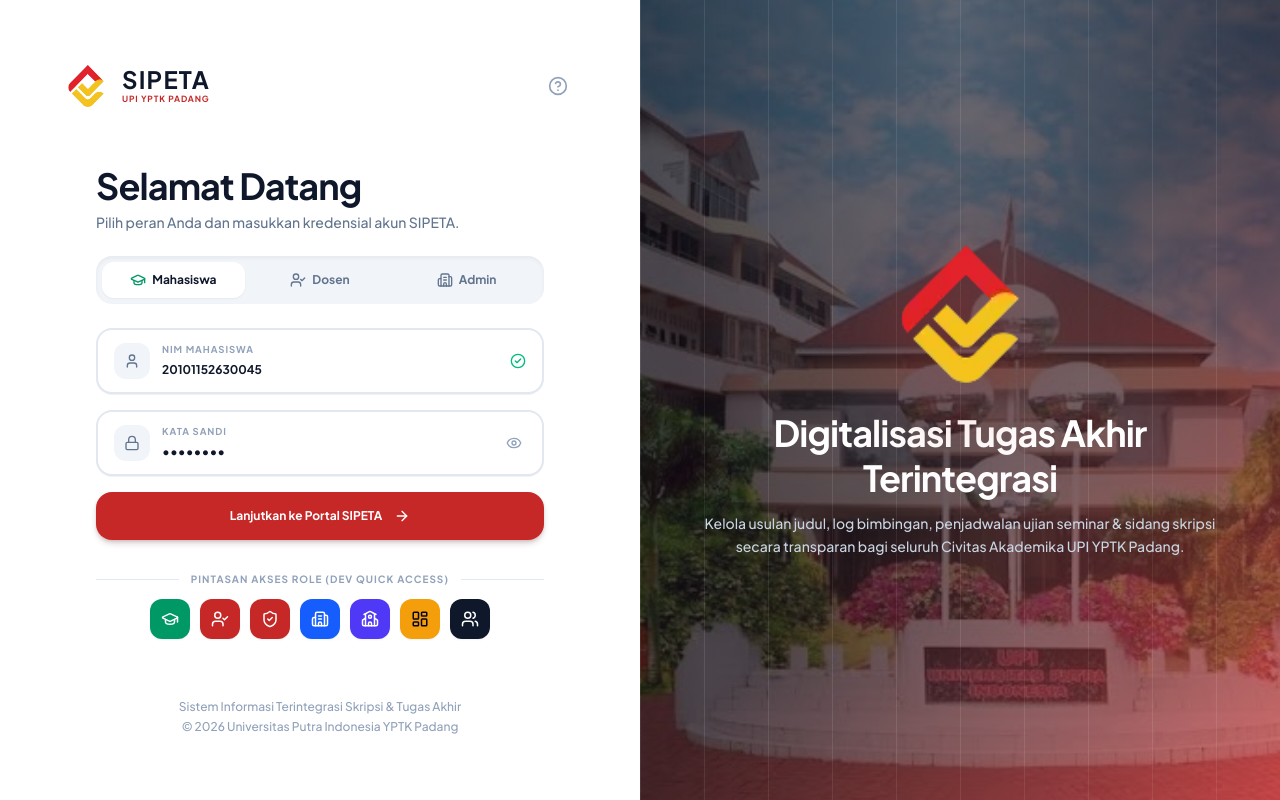
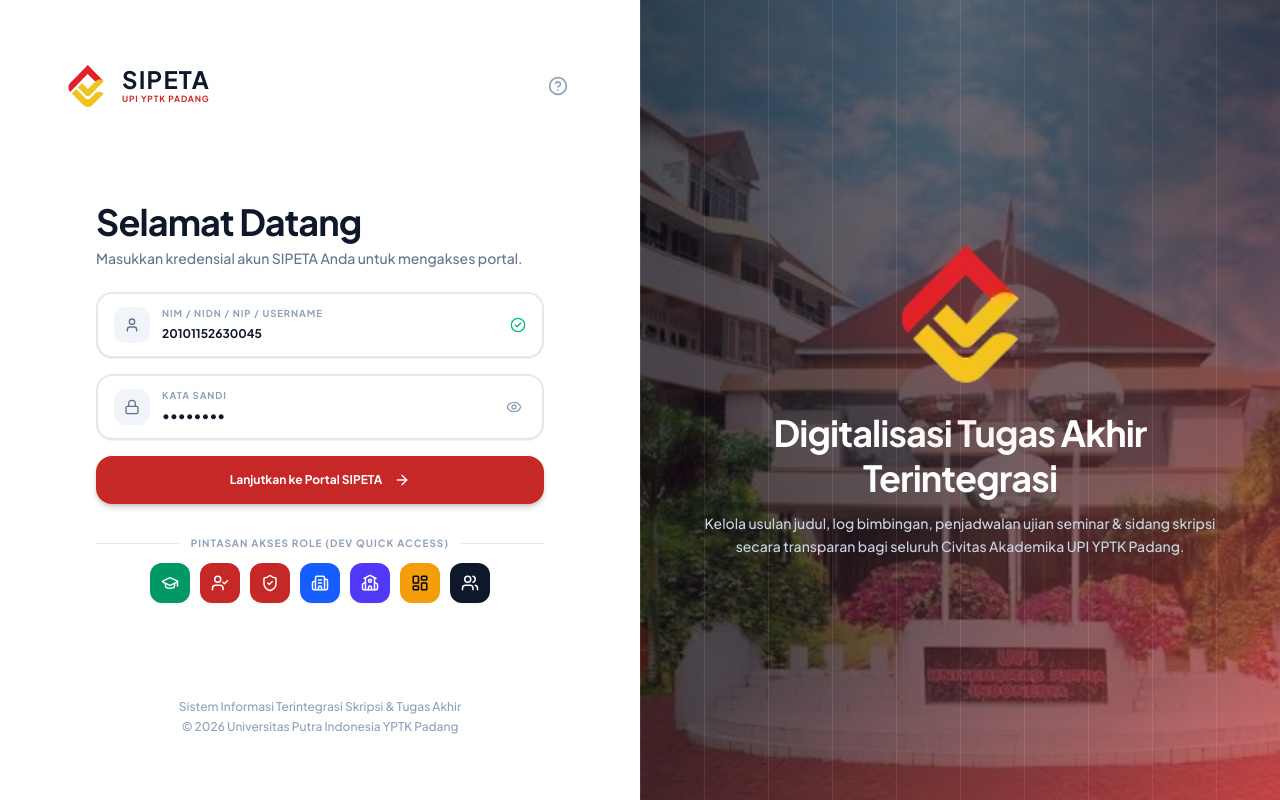
Before and after one commit to DanuZen/isi-final-project, a Next.js app in the folder frontend/: page /login in a window 1280 px wide. Built offline with nearby package versions, Linux system fonts and the light colour scheme.

Commit message:
fix(login): hapus pill role switcher dan gunakan deteksi peran otomatis berdasarkan NIM/NIDN/NIP

```diff
--- a/frontend/src/app/login/page.tsx
+++ b/frontend/src/app/login/page.tsx
@@ -7,7 +7,7 @@ import {
   GraduationCap, UserCheck, ShieldCheck, Building2,
   LayoutDashboard, Users, Lock, LogIn, User, Eye, EyeOff,
   ArrowRight, CheckCircle2, School, FileText, BookOpen,
-  FileCheck, Award, Sparkles, HelpCircle, X, Check
+  FileCheck, Award, Sparkles, HelpCircle, X
 } from "lucide-react";
 
 /* ─────────────────────────── DATA ROLES ─────────────────────────── */
@@ -39,36 +39,30 @@ const FAQ_ITEMS = [
 
 export default function LoginPage() {
   const router = useRouter();
-  const [activeRoleTab, setActiveRoleTab] = useState<"mahasiswa" | "dosen" | "admin">("mahasiswa");
-  const [username, setUsername]           = useState("20101152630045");
-  const [password, setPassword]           = useState("••••••••");
+  const [username, setUsername]         = useState("20101152630045");
+  const [password, setPassword]         = useState("••••••••");
   const [showPassword, setShowPassword]   = useState(false);
   const [loading, setLoading]             = useState(false);
-  const [targetPath, setTargetPath]       = useState("/");
   const [showFaqModal, setShowFaqModal]   = useState(false);
-
-  const handleTabSwitch = (tab: "mahasiswa" | "dosen" | "admin") => {
-    setActiveRoleTab(tab);
-    if (tab === "mahasiswa") {
-      setUsername("20101152630045");
-      setPassword("••••••••");
-      setTargetPath("/");
-    } else if (tab === "dosen") {
-      setUsername("1012057301");
-      setPassword("••••••••");
-      setTargetPath("/dosen/dashboard");
-    } else {
-      setUsername("198504122010122001");
-      setPassword("••••••••");
-      setTargetPath("/admin-prodi/dashboard");
-    }
-  };
 
   const handleLogin = (e: React.FormEvent) => {
     e.preventDefault();
     setLoading(true);
+    let path = "/";
+    const val = username.trim().toLowerCase();
+    if (val.startsWith("10") || val.includes("dosen") || val.includes("fauzi")) {
+      path = "/dosen/dashboard";
+    } else if (val.startsWith("19") || val.includes("admin") || val.includes("prodi")) {
+      path = "/admin-prodi/dashboard";
+    } else if (val.includes("fakultas")) {
+      path = "/admin-fakultas/dashboard";
+    } else if (val.includes("dekan") || val.includes("pimpinan")) {
+      path = "/dekanat/dashboard";
+    } else if (val.includes("super")) {
+      path = "/super-admin/dashboard";
+    }
     setTimeout(() => {
-      router.push(targetPath);
+      router.push(path);
     }, 600);
   };
 
@@ -110,50 +104,8 @@ export default function LoginPage() {
               Selamat Datang
             </h1>
             <p className="text-xs sm:text-sm text-slate-500 font-medium">
-              Pilih peran Anda dan masukkan kredensial akun SIPETA.
+              Masukkan kredensial akun SIPETA Anda untuk mengakses portal.
             </p>
-          </div>
-
-          {/* ── Segmented Role Switcher Pill ── */}
-          <div className="p-1.5 bg-slate-100 rounded-2xl grid grid-cols-3 gap-1 shadow-inner">
-            <button
-              type="button"
-              onClick={() => handleTabSwitch("mahasiswa")}
-              className={`py-2.5 px-3 rounded-xl text-xs font-bold transition-all flex items-center justify-center gap-1.5 cursor-pointer font-display ${
-                activeRoleTab === "mahasiswa"
-                  ? "bg-white text-slate-900 shadow-xs"
-                  : "text-slate-500 hover:text-slate-900"
-              }`}
-            >
-              <GraduationCap className={`w-4 h-4 ${activeRoleTab === "mahasiswa" ? "text-emerald-600" : ""}`} />
-              <span>Mahasiswa</span>
-            </button>
-
-            <button
-              type="button"
-              onClick={() => handleTabSwitch("dosen")}
-              className={`py-2.5 px-3 rounded-xl text-xs font-bold transition-all flex items-center justify-center gap-1.5 cursor-pointer font-display ${
-                activeRoleTab === "dosen"
-                  ? "bg-white text-slate-900 shadow-xs"
-                  : "text-slate-500 hover:text-slate-900"
-              }`}
-            >
-              <UserCheck className={`w-4 h-4 ${activeRoleTab === "dosen" ? "text-[#C62828]" : ""}`} />
-              <span>Dosen</span>
-            </button>
-
-            <button
-              type="button"
-              onClick={() => handleTabSwitch("admin")}
-              className={`py-2.5 px-3 rounded-xl text-xs font-bold transition-all flex items-center justify-center gap-1.5 cursor-pointer font-display ${
-                activeRoleTab === "admin"
-                  ? "bg-white text-slate-900 shadow-xs"
-                  : "text-slate-500 hover:text-slate-900"
-              }`}
-            >
-              <Building2 className={`w-4 h-4 ${activeRoleTab === "admin" ? "text-blue-600" : ""}`} />
-              <span>Admin</span>
-            </button>
           </div>
 
           {/* ── Login Form Inputs ── */}
@@ -166,14 +118,14 @@ export default function LoginPage() {
               </div>
               <div className="flex-1 min-w-0">
                 <label className="block text-[9.5px] font-bold text-slate-400 uppercase tracking-widest font-display">
-                  {activeRoleTab === "mahasiswa" ? "NIM Mahasiswa" : activeRoleTab === "dosen" ? "NIDN Dosen" : "NIP / Username"}
+                  NIM / NIDN / NIP / Username
                 </label>
                 <input
                   type="text"
                   value={username}
                   onChange={(e) => setUsername(e.target.value)}
                   required
-                  placeholder="Masukkan kredensial..."
+                  placeholder="Masukkan NIM, NIDN, atau Username..."
                   className="w-full text-xs font-bold text-slate-900 bg-transparent focus:outline-none font-mono"
                 />
               </div>
```
